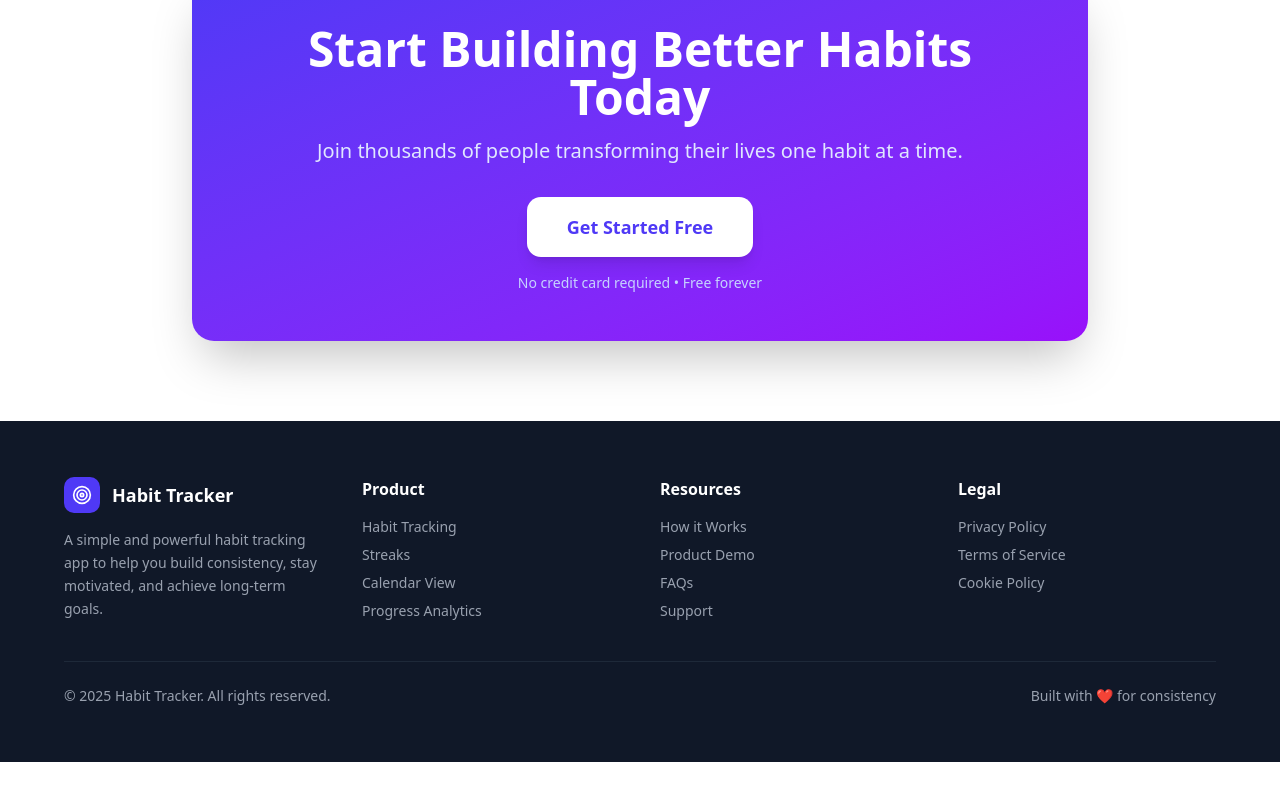
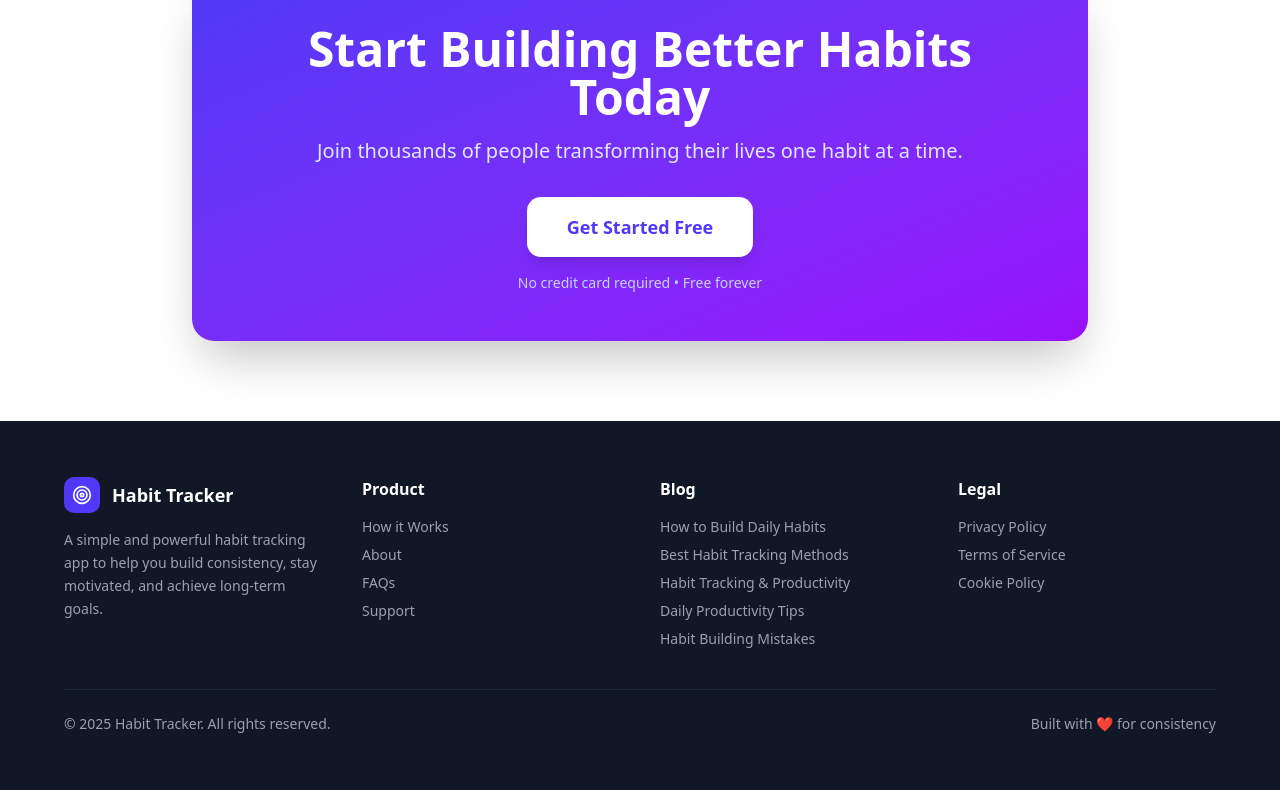
Before and after one commit to JAWAD018/Habit-Tracker, a React (Vite) app: page / in a window 1280 px wide. Shown: the part 2740-3530 px from the top of the page. Before the commit the page ends 3502 px from the top, so only its background shows below. Built offline with nearby package versions, Linux system fonts and the light colour scheme.

Commit message:
added blog pages to Footer

```diff
--- a/src/pages/Home.jsx
+++ b/src/pages/Home.jsx
@@ -285,8 +285,7 @@ const Home = () => {
         </div>
       </section>
 
-      {/* Footer */}
-      <footer className="bg-gray-900 text-gray-400 py-14 px-6">
+     <footer className="bg-gray-900 text-gray-400 py-14 px-6">
   <div className="container mx-auto max-w-6xl">
 
     <div className="grid grid-cols-1 md:grid-cols-4 gap-10">
@@ -311,31 +310,79 @@ const Home = () => {
       <div>
         <h4 className="text-white font-semibold mb-4">Product</h4>
         <ul className="space-y-2 text-sm">
-          <li>Habit Tracking</li>
-          <li>Streaks</li>
-          <li>Calendar View</li>
-          <li>Progress Analytics</li>
+          <li><Link to="/how-it-works" className="hover:text-white">How it Works</Link></li>
+          <li><Link to="/about" className="hover:text-white">About</Link></li>
+          <li><Link to="/faq" className="hover:text-white">FAQs</Link></li>
+          <li><Link to="/support" className="hover:text-white">Support</Link></li>
         </ul>
       </div>
 
-      {/* Resources */}
+      {/* Blog */}
       <div>
-        <h4 className="text-white font-semibold mb-4">Resources</h4>
+        <h4 className="text-white font-semibold mb-4">Blog</h4>
         <ul className="space-y-2 text-sm">
-  <li><Link to="/how-it-works">How it Works</Link></li>
-  <li><Link to="/demo">Product Demo</Link></li>
-  <li><Link to="/faq">FAQs</Link></li>
-  <li><Link to="/support">Support</Link></li>
-</ul>
+          <li>
+            <Link
+              to="/blog/how-to-build-daily-habits"
+              className="hover:text-white"
+            >
+              How to Build Daily Habits
+            </Link>
+          </li>
+          <li>
+            <Link
+              to="/blog/best-habit-tracking-methods"
+              className="hover:text-white"
+            >
+              Best Habit Tracking Methods
+            </Link>
+          </li>
+          <li>
+            <Link
+              to="/blog/habit-tracking-productivity"
+              className="hover:text-white"
+            >
+              Habit Tracking & Productivity
+            </Link>
+          </li>
+          <li>
+            <Link
+              to="/blog/daily-productivity-tips"
+              className="hover:text-white"
+            >
+              Daily Productivity Tips
+            </Link>
+          </li>
+          <li>
+            <Link
+              to="/blog/habit-building-mistakes"
+              className="hover:text-white"
+            >
+              Habit Building Mistakes
+            </Link>
+          </li>
+        </ul>
       </div>
 
       {/* Legal */}
       <div>
         <h4 className="text-white font-semibold mb-4">Legal</h4>
         <ul className="space-y-2 text-sm">
-          <li><Link to='/privacy-policy'>Privacy Policy</Link></li>
-          <li><Link to='/terms'>Terms of Service</Link></li>
-          <li><Link to='/terms'>Cookie Policy</Link></li>
+          <li>
+            <Link to="/privacy-policy" className="hover:text-white">
+              Privacy Policy
+            </Link>
+          </li>
+          <li>
+            <Link to="/terms" className="hover:text-white">
+              Terms of Service
+            </Link>
+          </li>
+          <li>
+            <Link to="/terms" className="hover:text-white">
+              Cookie Policy
+            </Link>
+          </li>
         </ul>
       </div>
     </div>
```
